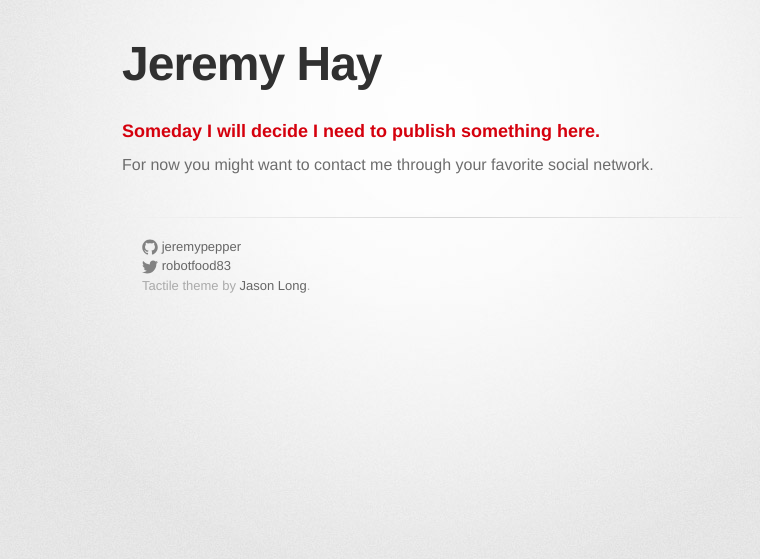
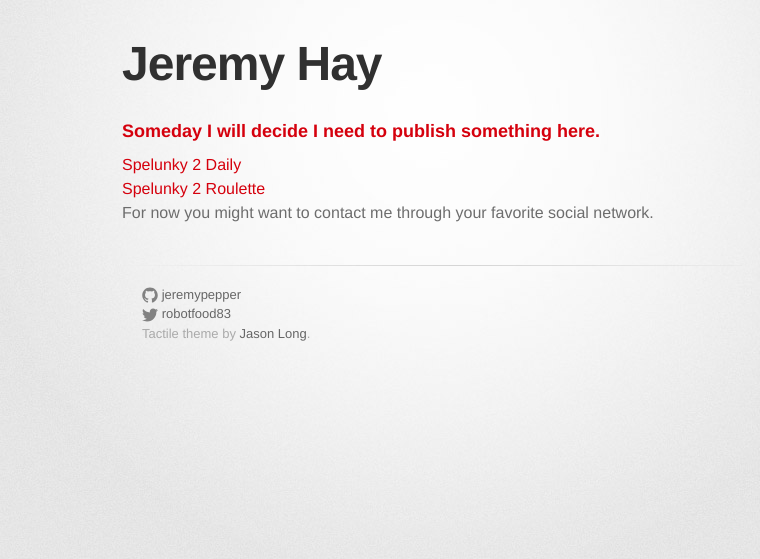
Before and after one commit to jeremypepper/jeremypepper.github.io, a Jekyll site: the page built from index.html, in a window 1280 px wide. Shown: the top 559 px of the page, without its empty margins (208-968 px from the left). Built offline with Jekyll 4.4.1, drawn with Linux system fonts in a browser that asks for light colours.

Commit message:
add links

```diff
--- a/index.html
+++ b/index.html
@@ -21,6 +21,12 @@ layout: default
 <!--   <p class="rss-subscribe">subscribe <a href="{{ "/feed.xml" | prepend: site.baseurl }}">via RSS</a></p>
  -->
  <h3>Someday I will decide I need to publish something here.</h3>
+    <div>
+        <a href="https://jhay.net/spelunky2daily">Spelunky 2 Daily</a>
+    </div>
+    <div>
+        <a href="https://jhay.net/spelunky2roulette">Spelunky 2 Roulette</a>
+    </div>
  <p>
     For now you might want to contact me through your favorite social network.
  </p>
```
Also changed, not shown: 1 other file.
